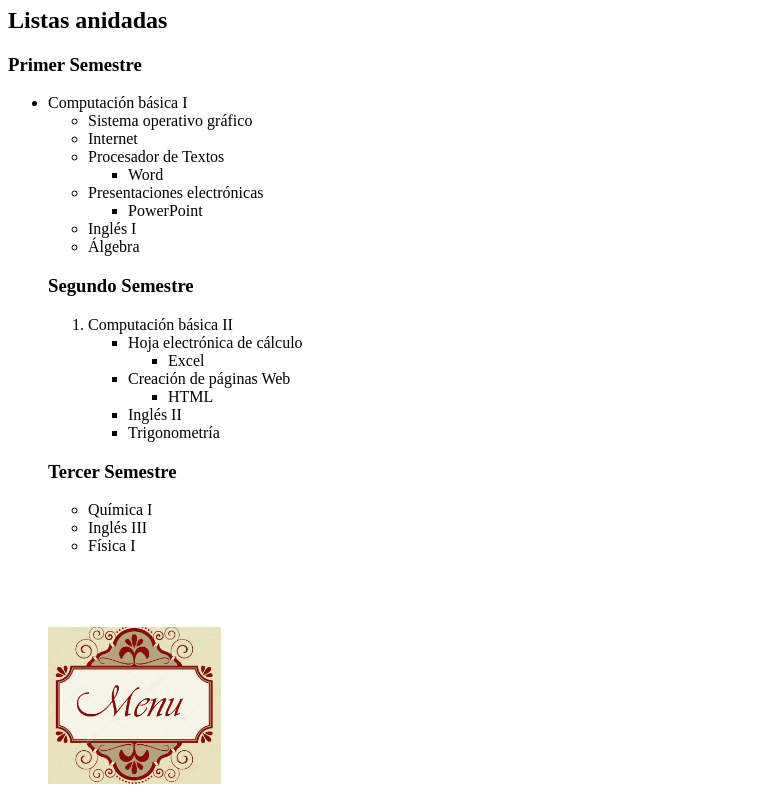
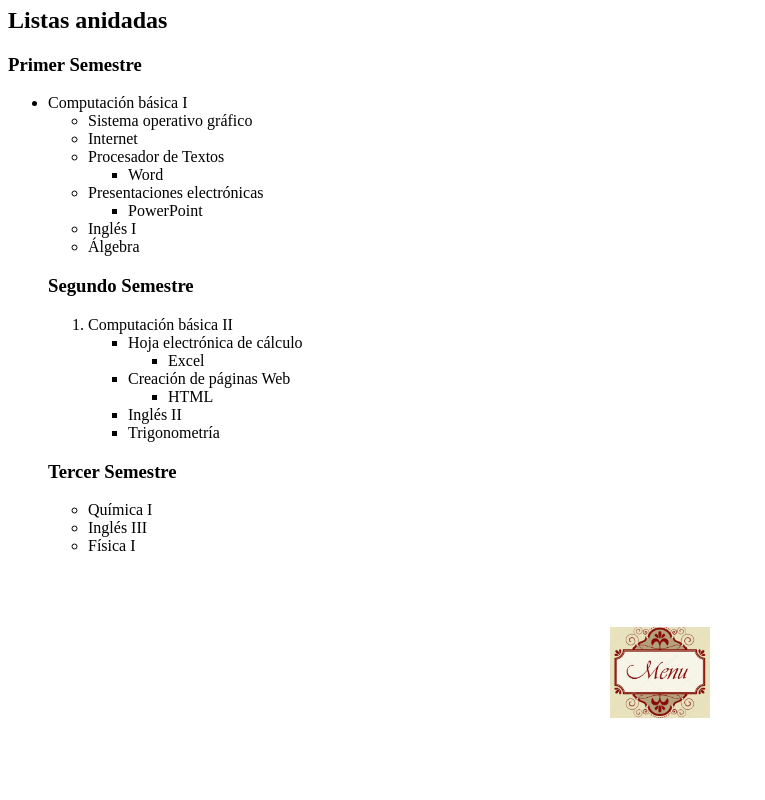
Before and after one commit to issa9002/lyl, a plain HTML site: page index.html in a window 1280 px wide. Shown: the part 1174-1974 px from the top of the page, without its empty margins (0-765 px from the left). After the commit the page ends 1908 px from the top, so only its background shows below. Drawn offline with Linux system fonts and the light colour scheme.

Commit message:
Update index.html

```diff
--- a/index.html
+++ b/index.html
@@ -101,4 +101,6 @@
 
 <br><br><br><br>
 
-<a href="https://issa9002.github.io/menu_no/"><img src="menu.jpg" widht=20% height=20%></a>
+<a href="https://issa9002.github.io/menu_no/"><center><img src="menu.jpg" width=100 heigth=100></center></a>
+</body>
+</html>
```
